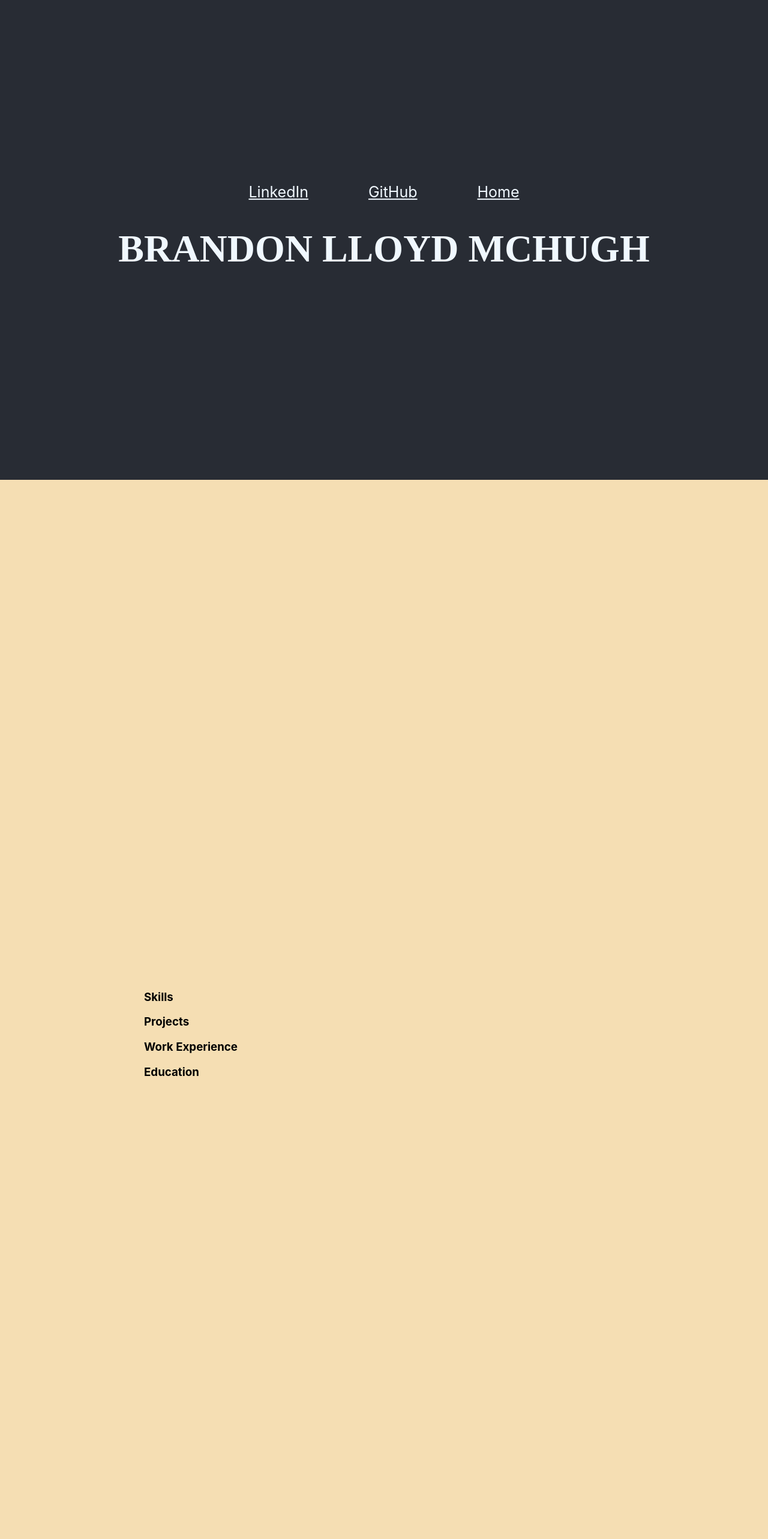
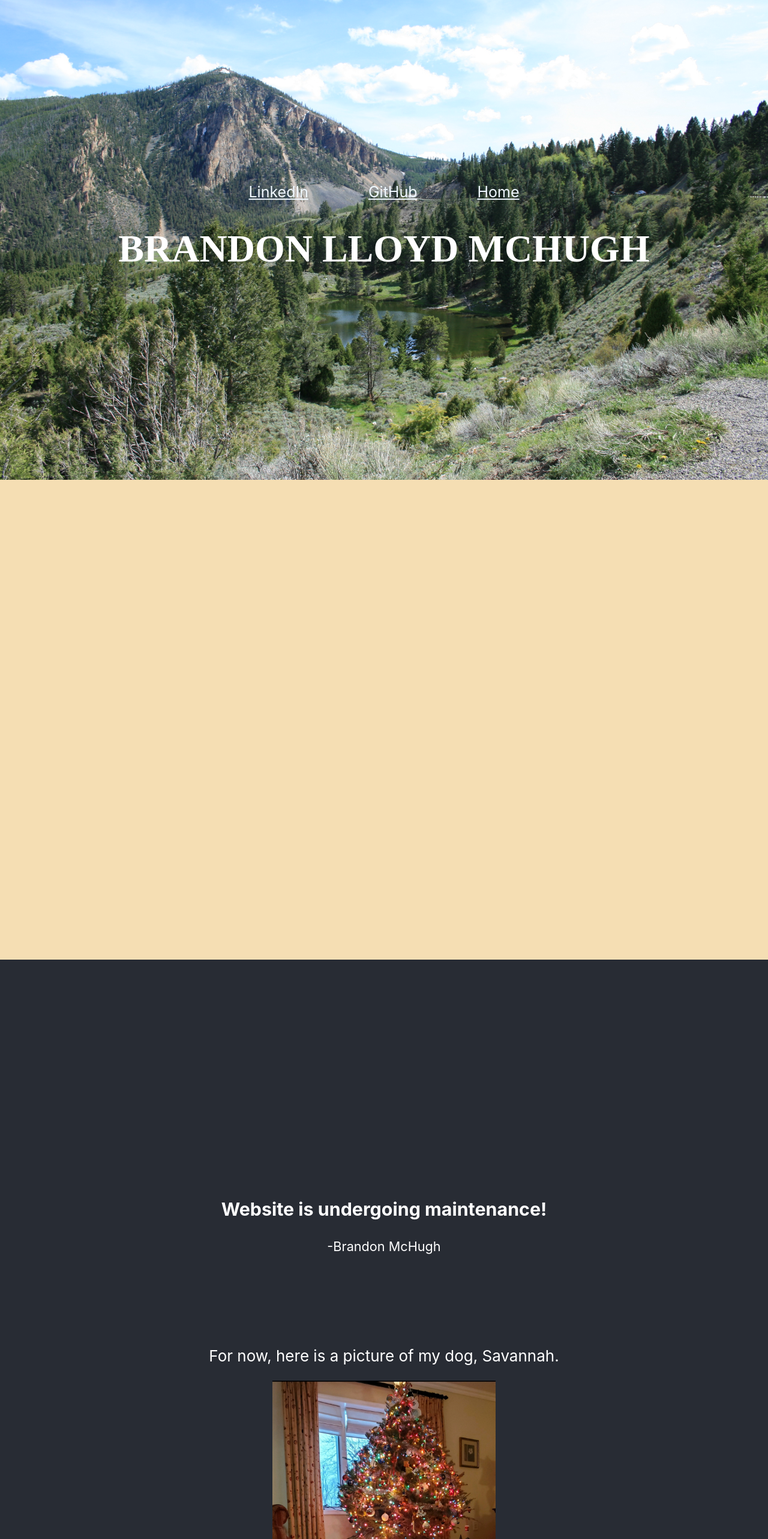
Before and after one commit to brandmch/brandon-mchugh.com, a React (Create React App) app: page /about_me in a window 1280 px wide. Shown: the top 2566 px of the page at 60% size. Before the commit the page ends 2464 px from the top, so only its background shows below. Built offline with nearby package versions, Linux system fonts and the light colour scheme.

Commit message:
functionality good enough for main

```diff
--- a/src/App.css
+++ b/src/App.css
@@ -70,7 +70,7 @@ header {
 }
 
 .container_solid {
-  background: #282c34;
+  background-image: url('./Images/yellow_stone_copy.JPG');
 
   /* position this container at the top of its parent element */
   top: 0;
@@ -117,13 +117,13 @@ header {
 
 .container_image {
   /* Grab a free image from unsplash */
-  background-image: url(https://images.unsplash.com/photo-1575058752200-a9d6c0f41945?ixlib=rb-1.2.1&q=85&fm=jpg&crop=entropy&cs=srgb&ixid=eyJhcHBfaWQiOjE0NTg5fQ);
+  background-image: url(./Images/yellow_stone_copy.JPG);
   background-size: 100vw auto;
   background-position: center;
   background-attachment: fixed;
 
   /* position the second container below the first container */
-  top: 100vh;
+  top: 00vh;
 }
 
 .container_image .title_wrapper h1 {
@@ -131,10 +131,10 @@ header {
 }
 
 .section {
-  min-height: 100vh;
-  padding: 2em;
-  margin: auto;
-  max-width: 800px;
+  /* min-height: 100vh; */
+  /* padding: 2em; */
+  /* margin: auto; */
+  /* max-width: 800px; */
 }
 
 .section h2 {
--- a/src/Components/About_Me/about_me.js
+++ b/src/Components/About_Me/about_me.js
@@ -1,11 +1,16 @@
 import React from "react";
+import Education from "./education";
+import Projects from "./projects";
+import Skills from "./skills";
+import Work_Experience from "./work_experience";
+import Maintence_Alert from '../../Maintence_Alert'
 
 export default function About_Me() {
     return (
 
         <div>
             <header>
-                <div class="container container_solid resume">
+                <div class="container container_solid resume container_image">
                     <div class="title_wrapper">
                         <div className="links">
                             <a href="https://www.linkedin.com/in/mchugh-brandon/" target="_blank">LinkedIn</a>
@@ -20,10 +25,7 @@ export default function About_Me() {
             <div className='section'>
                 <div>
                     <div>
-                        <h3>Skills</h3>
-                        <h3>Projects</h3>
-                        <h3>Work Experience</h3>
-                        <h3>Education</h3>
+                        <Maintence_Alert />
                     </div>
                 </div>
             </div>
--- /dev/null
+++ b/src/Components/About_Me/education.js
@@ -0,0 +1,7 @@
+import React from 'react';
+
+export default function Education() {
+    return (
+        <h1>Education</h1>
+    )
+}
--- /dev/null
+++ b/src/Components/About_Me/projects.js
@@ -0,0 +1,7 @@
+import React from 'react';
+
+export default function Projects() {
+    return (
+        <h1>Projects</h1>
+    )
+}
--- /dev/null
+++ b/src/Components/About_Me/skills.js
@@ -0,0 +1,7 @@
+import React from 'react';
+
+export default function Skills() {
+    return (
+        <h1>Skills</h1>
+    )
+}
--- /dev/null
+++ b/src/Components/About_Me/work_experience.js
@@ -0,0 +1,7 @@
+import React from 'react';
+
+export default function Work_Experience() {
+    return (
+        <h1>Work_Experience</h1>
+    )
+}
```
Also changed, not shown: src/Images/yellow_stone_copy.JPG (added).
